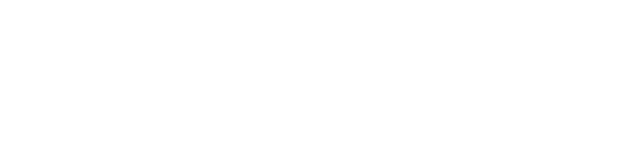
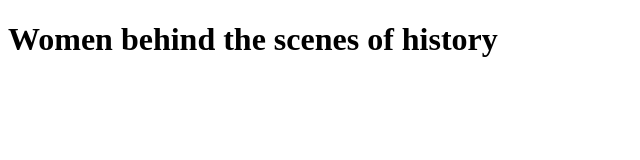
Before and after one commit to gwc-loyola/History-of-women, a plain HTML site: page index.html in a window 1280 px wide. Shown: the whole page, without its empty margins (0-640 px from the left). Drawn offline with Linux system fonts and the light colour scheme.

Commit message:
header of page

```diff
--- a/index.html
+++ b/index.html
@@ -8,6 +8,7 @@
 </head>
 
 <body>
+<h1> Women behind the scenes of history</h1>
 
 
 </body>
```
